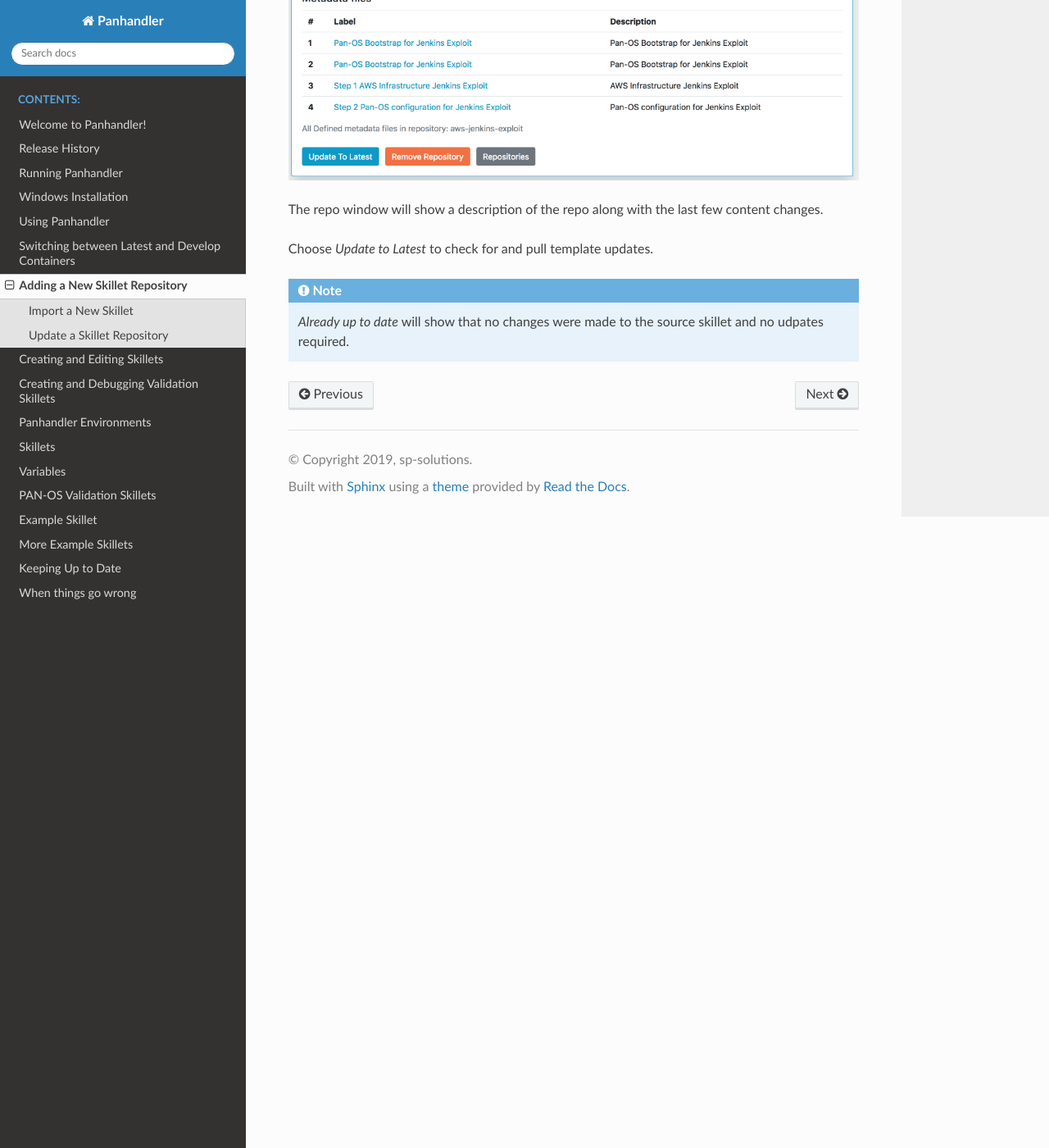
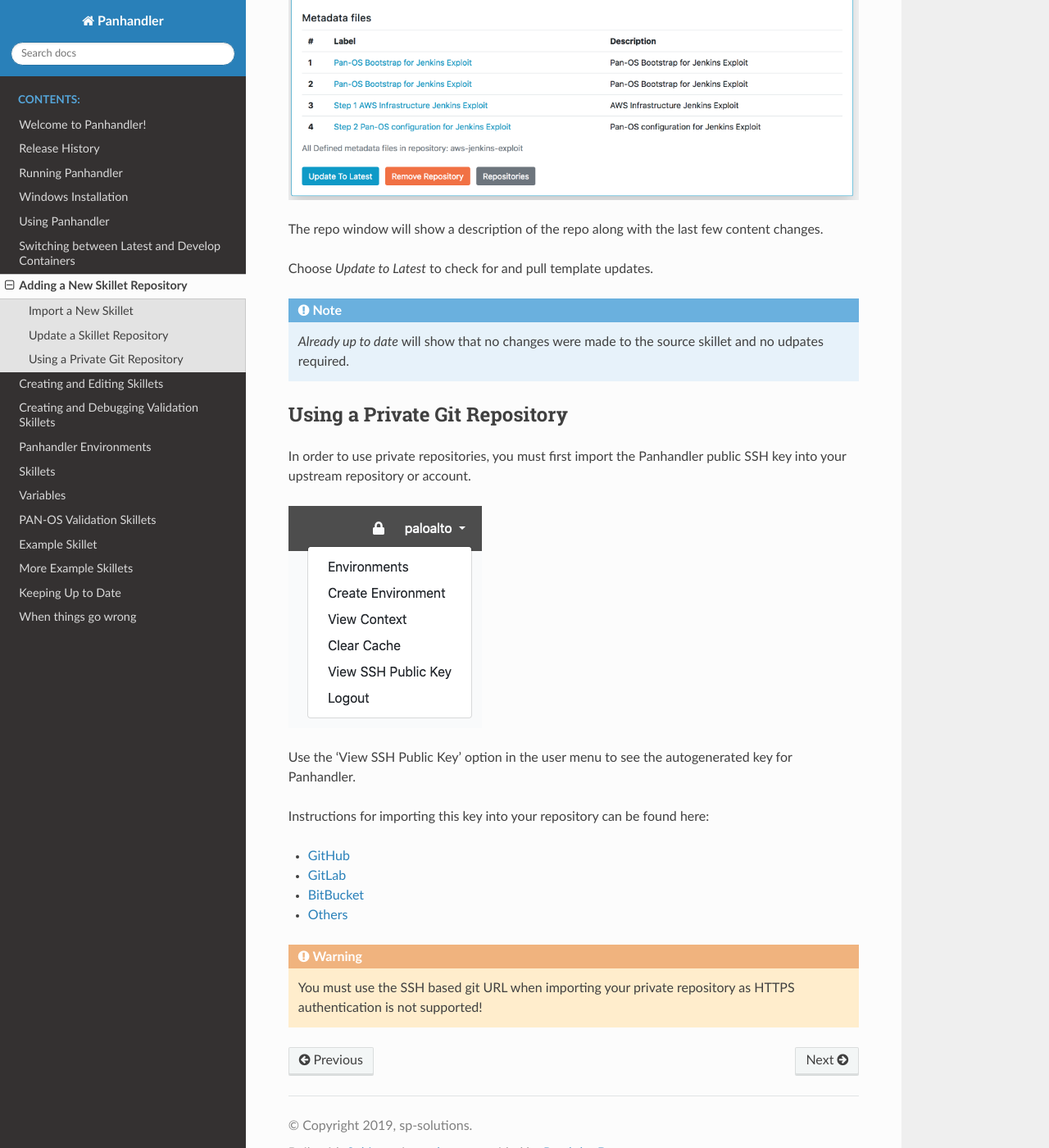
Before and after one commit to PaloAltoNetworks/panhandler, a Sphinx documentation site: the page built from docs/importing_skillets.rst, in a window 1280 px wide and 1400 px high, scrolled down 2629 px. Shown: the whole window at 82% size. Built offline with Sphinx 7.4.7 and the Read the Docs theme 2.0.0, drawn with Linux system fonts in a browser that asks for light colours; some of the changed text lies outside the part shown.

Commit message:
add docs for #140, private repos support

```diff
--- a/docs/importing_skillets.rst
+++ b/docs/importing_skillets.rst
@@ -23,7 +23,8 @@ shown.
 
 .. warning::
 
-    Private Repositories and SSH based URLs are currently not supported
+    Private Repositories must use the SSH based URL. You must also import your Panhandler
+    SSH Key into your private repository.
 
 
 Also, note which branch you want to import. The list of available branches can be found in Github by clicking
@@ -61,3 +62,25 @@ Choose `Update to Latest` to check for and pull template updates.
 
 .. Note::
     `Already up to date` will show that no changes were made to the source skillet and no udpates required.
+
+
+Using a Private Git Repository
+------------------------------
+
+In order to use private repositories, you must first import the Panhandler public SSH key
+into your upstream repository or account.
+
+.. image:: images/ph-user-menu.png
+
+Use the 'View SSH Public Key' option in the user menu to see the autogenerated key for Panhandler.
+
+Instructions for importing this key into your repository can be found here:
+
+- `GitHub <https://help.github.com/en/github/authenticating-to-github/adding-a-new-ssh-key-to-your-github-account>`_
+- `GitLab <https://docs.gitlab.com/ee/ssh/#adding-an-ssh-key-to-your-gitlab-account>`_
+- `BitBucket <https://confluence.atlassian.com/bitbucket/access-keys-294486051.html>`_
+- `Others <https://duckduckgo.com/?q=add+SSH+key+to+git+repository&t=ffab&ia=web>`_
+
+.. warning::
+    You must use the SSH based git URL when importing your private repository as HTTPS authentication
+    is not supported!
```
Also changed, not shown: docs/images/ph-user-menu.png.
